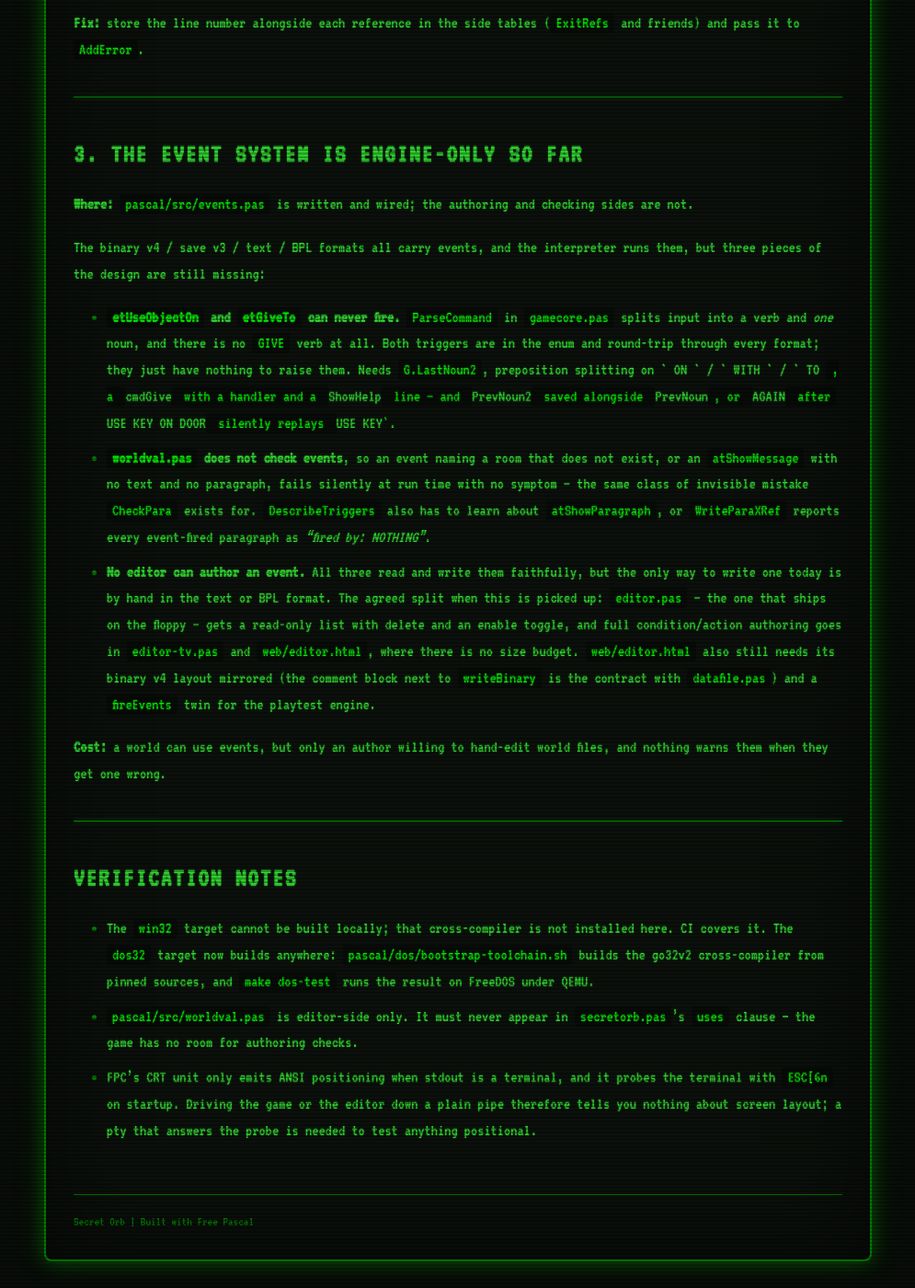
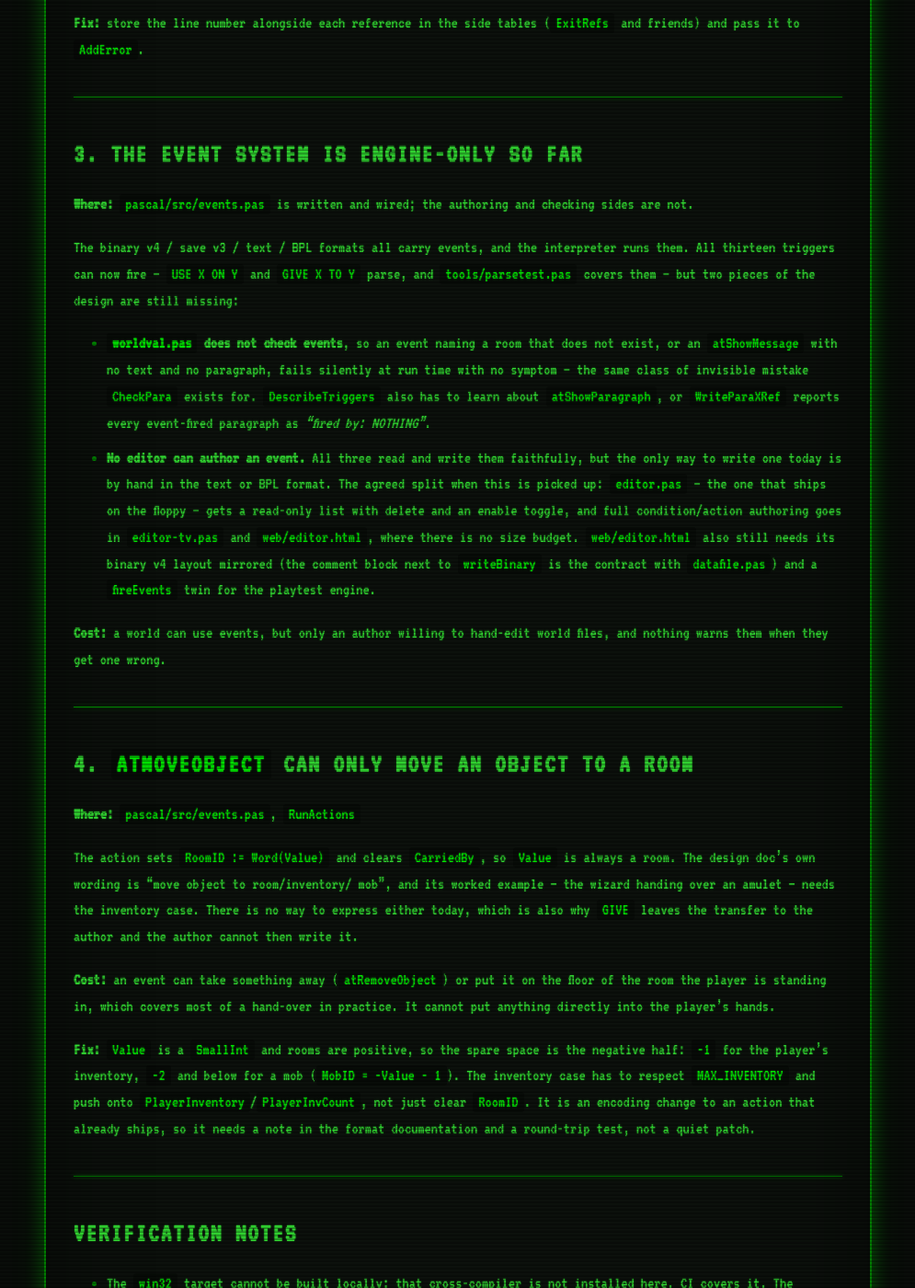
Before and after one commit to vicosurge/secret-orb, a Jekyll site: the page built from TODO.md, in a window 1280 px wide and 1400 px high, scrolled down 1282 px. Shown: the whole window at 92% size, without its empty margins (142-1137 px from the left). Built offline with Jekyll 4.4.1, drawn with Linux system fonts in a browser that asks for light colours; our own code applies the rules of GitHub Pages for plain Markdown files.

Commit message:
Parse the two commands that take two objects
USE X ON Y and GIVE X TO Y are the only ways to raise etUseObjectOn and
etGiveTo, and neither existed: ParseCommand split input into a verb and one
noun, and there was no GIVE verb at all. Both triggers round-tripped through
every file format already and simply had nothing to fire them.

ParseCommand now returns a second noun in TGame.LastNoun2, split on the
preposition by SplitPrep. Only USE and GIVE go through the split, which is
the point: splitting every noun would leave TALK TO WIZARD with no noun,
turn DROP TORCH ON FLOOR into two objects, and truncate SAVE game to
keep.dat at the space. USE accepts ON, WITH and TO; GIVE accepts TO and ON.

PrevNoun2 rides beside PrevNoun, or AGAIN after USE KEY ON DOOR would replay
the bare USE KEY - a different command firing a different trigger.

Two decisions worth recording:

etUseObjectOn's second target is always an object. Object and mob IDs are
separate namespaces, so a TriggerID2 that could mean either would be
undecidable for the validator; handing something to a person is GIVE, which
has its own trigger. USE on a mob says so rather than claiming the mob is
not there.

GIVE moves nothing by itself. What a gift means is the author's decision, so
the transfer belongs in the event's actions; without an event the object
stays in hand and the mob refuses it. An item silently swallowed by an NPC
nobody wrote a response for could strand the game.

tools/parsetest.pas covers all of it - 63 checks. It is native-only, unlike
pairtest and eventtest: it links GameCore, which pulls in Crt, and Crt under
DOS writes to video memory rather than to a pipe. make dos32 therefore does
not build it, and the Makefile says why.

TODO.md gains the atMoveObject gap found on the way: the action can only move
an object to a room, so an event cannot hand anything to the player, which is
the design doc's own worked example.

Co-Authored-By: Claude Opus 5 <noreply@anthropic.com>

```diff
--- a/TODO.md
+++ b/TODO.md
@@ -60,15 +60,10 @@ direction, which is usually enough to find it.
 checking sides are not.
 
 The binary v4 / save v3 / text / BPL formats all carry events, and the
-interpreter runs them, but three pieces of the design are still missing:
+interpreter runs them. All thirteen triggers can now fire — `USE X ON Y` and
+`GIVE X TO Y` parse, and `tools/parsetest.pas` covers them — but two pieces of
+the design are still missing:
 
-- **`etUseObjectOn` and `etGiveTo` can never fire.** `ParseCommand` in
-  `gamecore.pas` splits input into a verb and *one* noun, and there is no
-  `GIVE` verb at all. Both triggers are in the enum and round-trip through
-  every format; they just have nothing to raise them. Needs `G.LastNoun2`,
-  preposition splitting on ` ON ` / ` WITH ` / ` TO `, a `cmdGive` with a
-  handler and a `ShowHelp` line — and `PrevNoun2` saved alongside `PrevNoun`,
-  or `AGAIN` after `USE KEY ON DOOR` silently replays `USE KEY`.
 - **`worldval.pas` does not check events**, so an event naming a room that
   does not exist, or an `atShowMessage` with no text and no paragraph, fails
   silently at run time with no symptom — the same class of invisible mistake
@@ -90,6 +85,29 @@ world files, and nothing warns them when they get one wrong.
 
 ---
 
+## 4. `atMoveObject` can only move an object to a room
+
+**Where:** `pascal/src/events.pas`, `RunActions`
+
+The action sets `RoomID := Word(Value)` and clears `CarriedBy`, so `Value` is
+always a room. The design doc's own wording is "move object to room/inventory/
+mob", and its worked example — the wizard handing over an amulet — needs the
+inventory case. There is no way to express either today, which is also why
+`GIVE` leaves the transfer to the author and the author cannot then write it.
+
+**Cost:** an event can take something away (`atRemoveObject`) or put it on the
+floor of the room the player is standing in, which covers most of a hand-over
+in practice. It cannot put anything directly into the player's hands.
+
+**Fix:** `Value` is a `SmallInt` and rooms are positive, so the spare space is
+the negative half: `-1` for the player's inventory, `-2` and below for a mob
+(`MobID = -Value - 1`). The inventory case has to respect `MAX_INVENTORY` and
+push onto `PlayerInventory`/`PlayerInvCount`, not just clear `RoomID`. It is an
+encoding change to an action that already ships, so it needs a note in the
+format documentation and a round-trip test, not a quiet patch.
+
+---
+
 ## Verification notes
 
 - The `win32` target cannot be built locally; that cross-compiler is not
```
Also changed, not shown: CLAUDE.md (+23 -2 lines), 4 other files.
